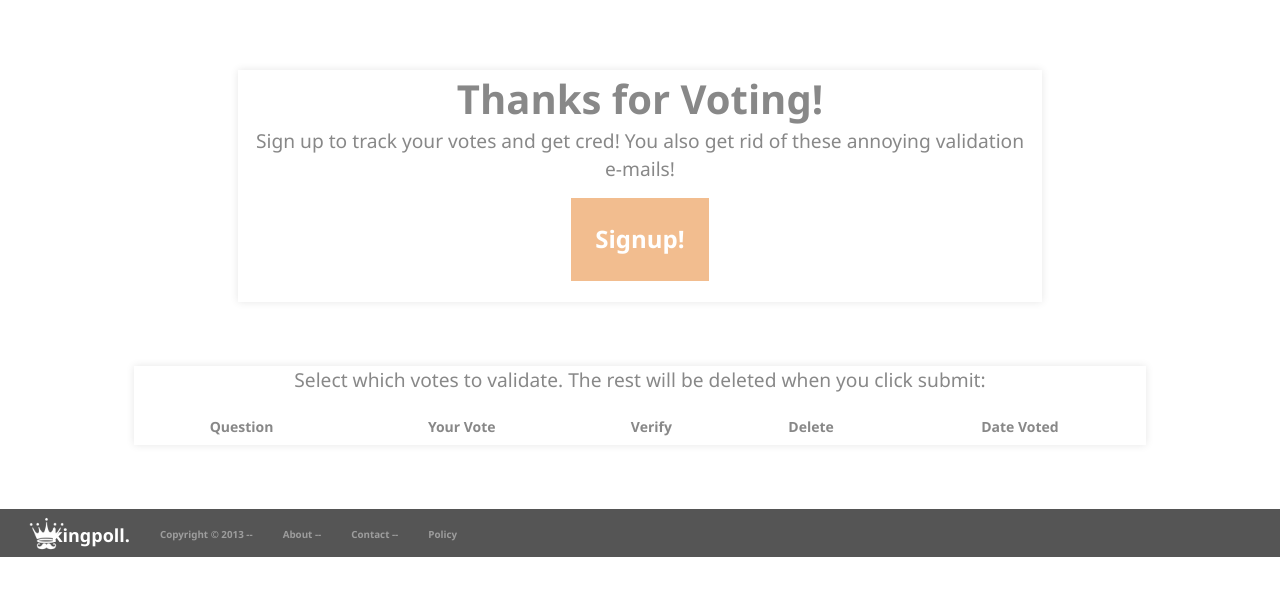
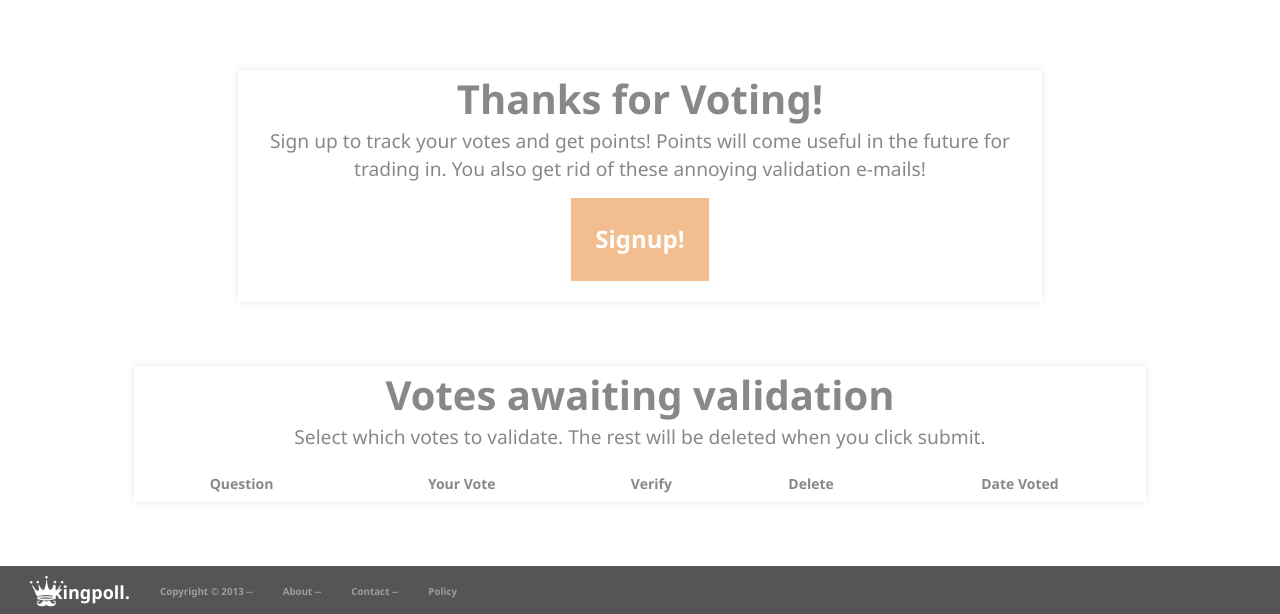
Before and after one commit to pthieu/kingpoll, a web app: file public/views/validation.html in a window 1280 px wide. Shown: the part 288-902 px from the top of the page. Before the commit the page ends 845 px from the top, so only its background shows below. Run offline with its HTML, style and script files only (its server is not run), Linux system fonts and the light colour scheme; some libraries are stand-ins or nearby versions.

Commit message:
changing validation list header

```diff
--- a/public/views/validation.html
+++ b/public/views/validation.html
@@ -22,14 +22,15 @@
     <div class='col-sm-8 col-sm-offset-2 row'>
       <div class='card'>
         <div class='card-head'>Thanks for Voting!</div>
-        <div class='card-text'>Sign up to track your votes and get cred! You also get rid of these annoying validation e-mails!</div>
+        <div class='card-text'>Sign up to track your votes and get points! Points will come useful in the future for trading in. You also get rid of these annoying validation e-mails!</div>
         <div class='card-text'><a href="/signup"><label class='btnSolo'>Signup!</label>
         </a></div>
       </div>
     </div>
     <div class='col-sm-10 col-sm-offset-1 row'>
       <div class='card'>
-        <div class='card-text'>Select which votes to validate. The rest will be deleted when you click submit:</div>
+        <div class='card-head'>Votes awaiting validation</div>
+        <div class='card-text'>Select which votes to validate. The rest will be deleted when you click submit.</div>
         <div>
           <table class="table table-striped">
             <thead>
```
